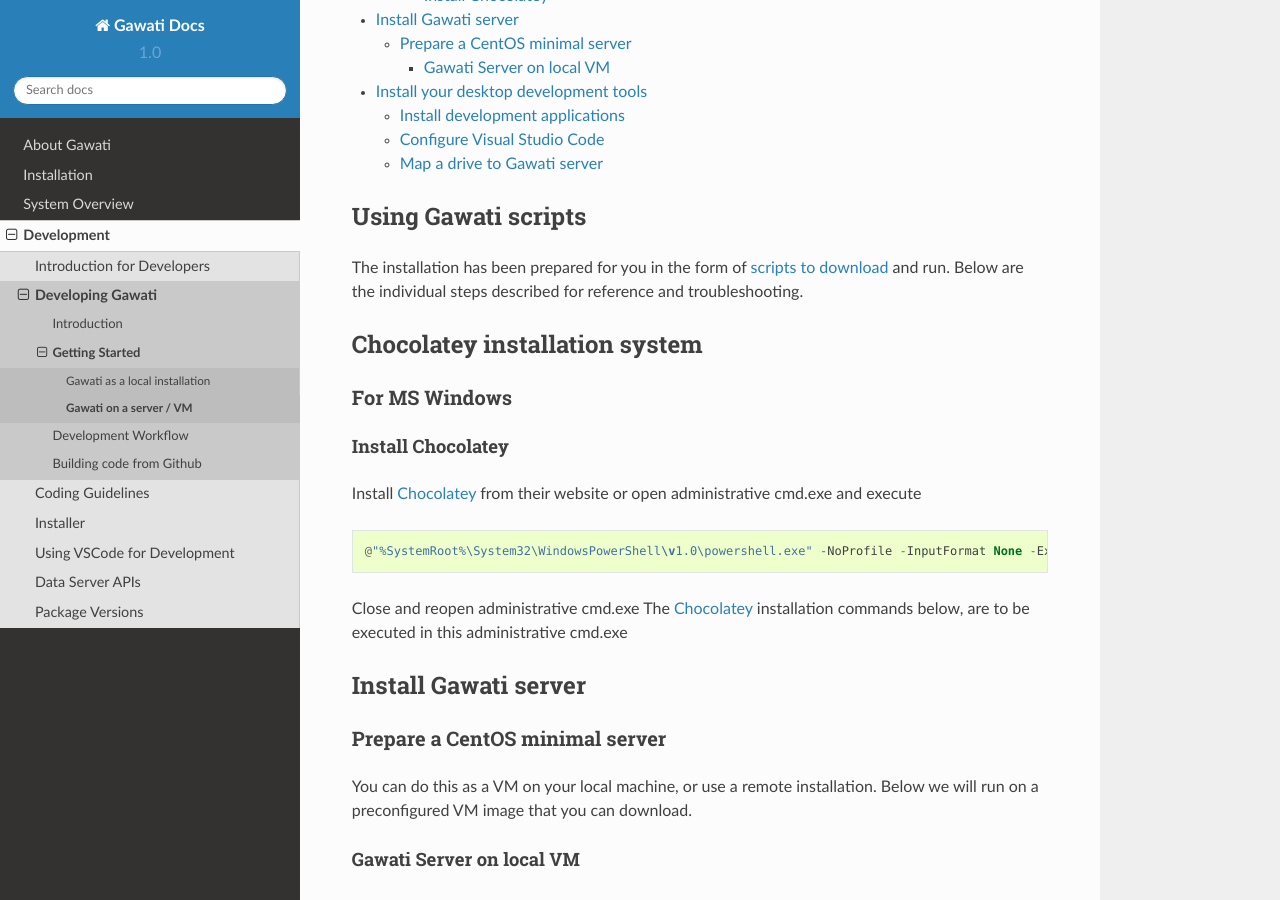
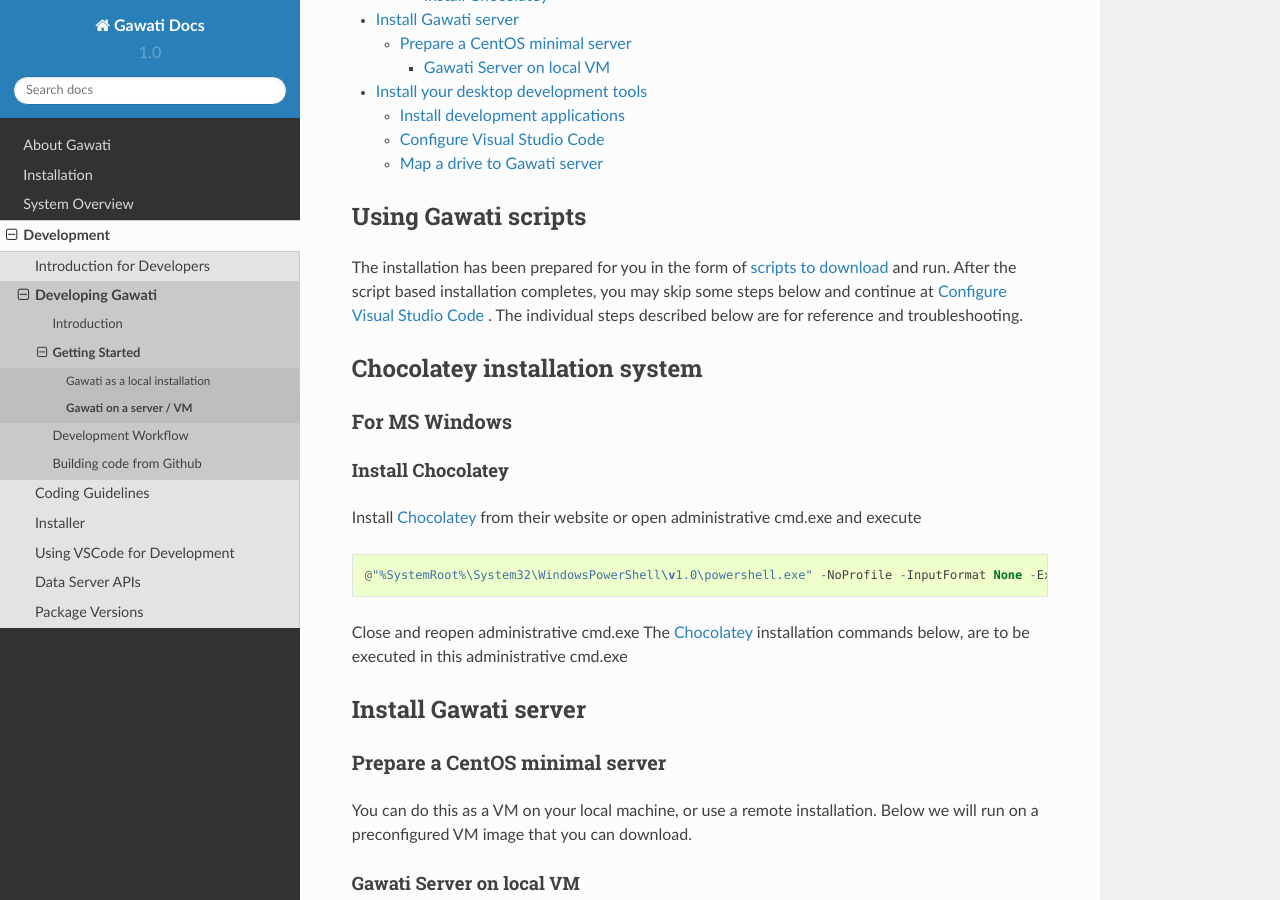
Before and after one commit to gawati/gawati-docs, a Sphinx documentation site: the page built from docs/source/development/dev-env-vm.rst, in a window 1280 px wide and 900 px high, scrolled down 452 px. Built offline with Sphinx 7.4.7 and the Read the Docs theme 2.0.0, drawn with Linux system fonts in a browser that asks for light colours.

```diff
--- a/docs/source/development/dev-env-vm.rst
+++ b/docs/source/development/dev-env-vm.rst
@@ -15,8 +15,9 @@ Using Gawati scripts
 ********************
 
 The installation has been prepared for you in the form of `scripts to download`_
-and run.
-Below are the individual steps described for reference and troubleshooting.
+and run. After the script based installation completes, you may skip some steps
+below and continue at `Configure Visual Studio Code`_ .
+The individual steps described below are for reference and troubleshooting.
 
 
 Chocolatey installation system
```
